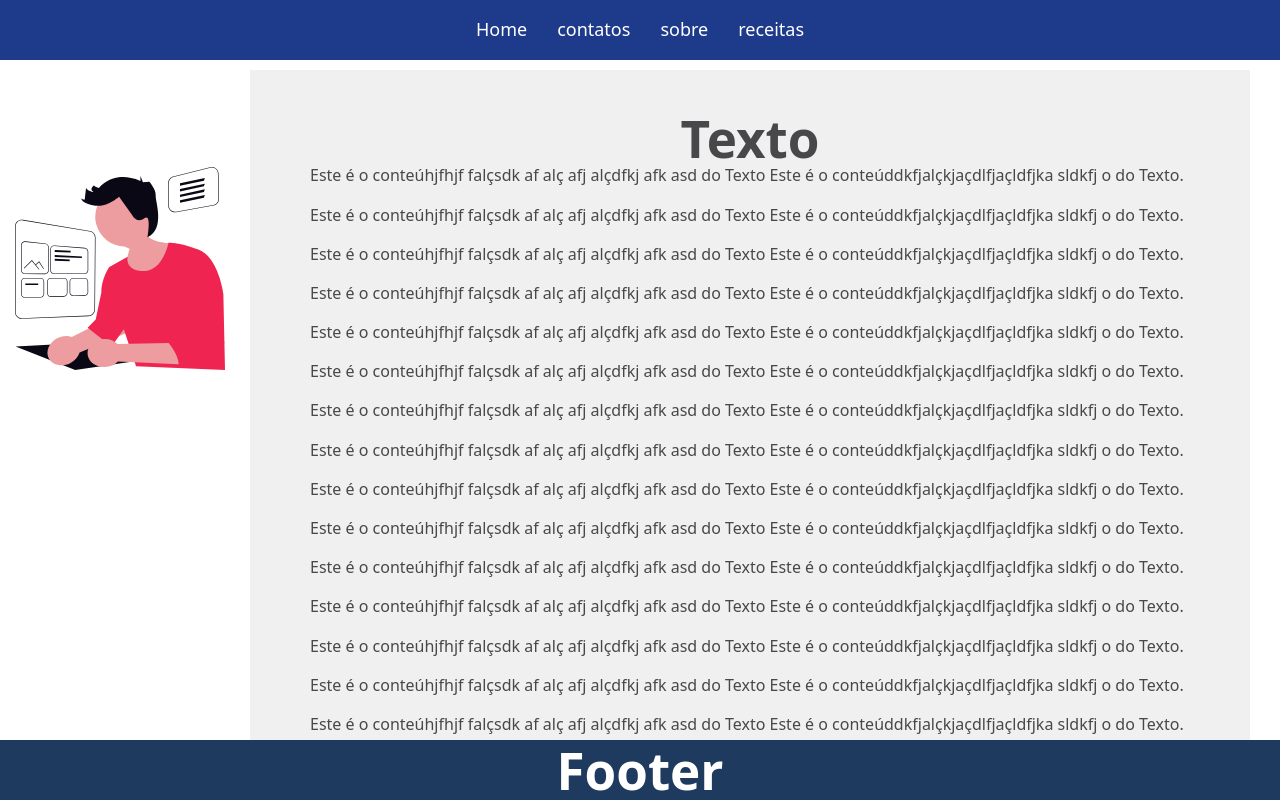
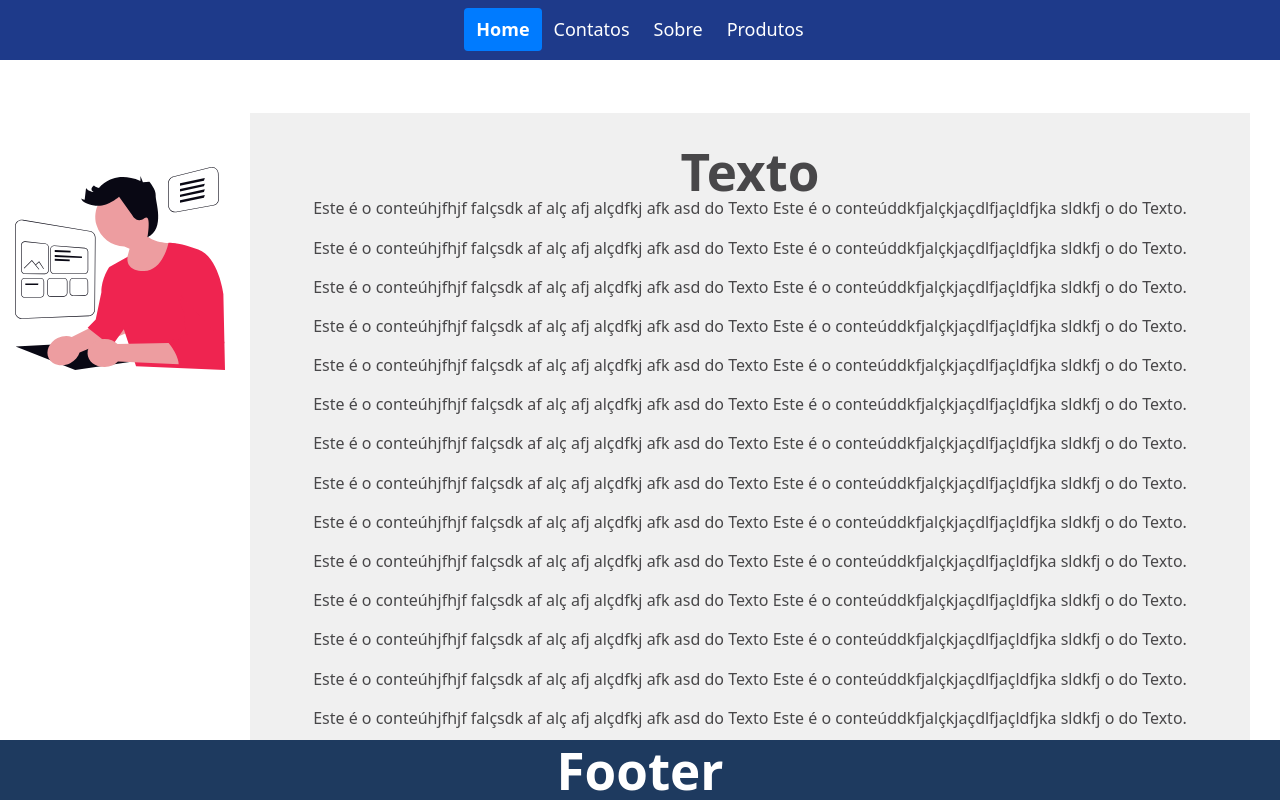
Before and after one commit to edsonrsantos/projeto3, a React (Vite) app: page / in a window 1280 px wide. Built offline with nearby package versions, Linux system fonts and the light colour scheme.

Commit message:
Dia 02/08/2025 às 23:19i

```diff
--- a/src/App.css
+++ b/src/App.css
@@ -99,27 +99,10 @@ body, html, #root, .app {  /*Faz todos os componentes subirem para o topo da tel
 
 }
 
-/* Hover - ao passar o mouse */
-.link:hover {
-  color: #0056b3;
-  background-color: #f0f0f0;
-  border-radius: 4px;
-}
 
-.link {
-  text-decoration: none;
-  color: #333;
-  font-size: 18px;
-  padding: 8px 12px;
-  transition: all 0.3s ease;
-}
 
-.active {
-  color: #ffffff;
-  background-color: #007bff;
-  border-radius: 4px;
-  font-weight: bold;
-}
+
+
 
 .receitas{
   height:auto;
@@ -167,9 +150,7 @@ body, html, #root, .app {  /*Faz todos os componentes subirem para o topo da tel
 }
 /* -----------------------------------------------------------------------*/
 
-.nav link{
-  background-color: red;
-}
+
 
 .detalhes{
  height: auto;
@@ -189,10 +170,11 @@ body, html, #root, .app {  /*Faz todos os componentes subirem para o topo da tel
   background-color: rgb(240, 240, 240);
   width: 1000px;
   margin: 70px auto; /* Centraliza horizontalmente */
-  text-align: justify; /* Ou 'center', se quiser texto centralizado */
-  padding: 40px 60px 100px 60px; /* Espaçamento interno com folga inferior */
+  text-align:center; /* Ou 'center', se quiser texto centralizado */
+  padding: 30px 60px 100px 60px; /* Espaçamento interior do componente Detalhes */
   box-sizing: border-box;
   color: rgb(72, 71, 73);
+  margin-left: 250px;
 }
 
 .texto h1{
@@ -222,3 +204,39 @@ body, html, #root, .app {  /*Faz todos os componentes subirem para o topo da tel
   color: #0056b3;
   text-decoration: underline;
 }
+
+
+.link {
+  color: white;
+  font-size: 18px;
+  padding: 8px 12px;
+  text-decoration: none;
+  transition: background-color 0.2s ease, transform 0.1s ease;
+  border-radius: 4px;
+  display: inline-block;
+}
+
+.link:hover {
+  color: #0056b3;
+  background-color: #f0f0f0;
+  border-radius: 4px;
+}
+
+/* Ao clicar o mouse no link, deixa o ele pintado na cor azul e fonte #ffffffff "ativo" */
+.active {
+  color: #ffffff;
+  background-color: #007bff;
+  border-radius: 4px;
+  font-weight: bold;
+}
+
+.produtos{
+  height:auto;
+  align-content:center; /* centraliza texto na vertical da home  */
+  background-color: rgb(240, 240, 240);
+  width: 1000px;
+  margin-left: 250px;
+  text-align: center; /* centraliza textos na horizontal da home  */
+  margin-top: 70px;
+
+}
--- a/src/App.jsx
+++ b/src/App.jsx
@@ -2,12 +2,16 @@ import './App.css'
 import {BrowserRouter, Route, Routes} from 'react-router-dom'
 import Home from './Home'
 import Contatos from './Contatos'
-import Sobre from './sobre'
+import Sobre from './Sobre'
 import Header from './Header'
 import Footer from './Footer'
 import Receitas from './receitas'
 import Development from './assets/development.svg'
 import Detalhes from './Detalhes'
+import Menu from './Menu'
+import Produtos from './Produtos'
+import Texto from './Texto'
+
 
 function App() {
 
@@ -15,14 +19,17 @@ function App() {
     <div className='app'>
       <BrowserRouter>
       <Header />
-
+      <Menu />
        <div className='content'>
          <Routes>
           <Route path="/" element={<Home />}/>
+          <Route index element={<Texto />} />
           <Route path="/contatos" element={<Contatos />}/>
            <Route path="/sobre" element={<Sobre />}/>
            <Route path="/receitas" element={<Receitas />}/>
            <Route path="/detalhes" element={<Detalhes />}/>
+           <Route path="/produtos" element={<Produtos />}/>
+
         </Routes>
 
            <figure className={'figureAppjsx'}>
--- a/src/Header.jsx
+++ b/src/Header.jsx
@@ -1,5 +1,5 @@
 import React from 'react'
-import Menu from './menu'
+import Menu from './Menu'
 
 const Header = () => {
   return (
--- a/src/Home.jsx
+++ b/src/Home.jsx
@@ -9,7 +9,8 @@ export default function Home() {
       <Routes>
         <Route path="/" element={<Texto />} />
         <Route path="/detalhes" element={<Detalhes />} />
-      </Routes>
+       </Routes>
+
     </div>
   );
 }
--- /dev/null
+++ b/src/Produtos.jsx
@@ -0,0 +1,12 @@
+import React from 'react'
+
+const Produtos = () => {
+  return (
+    <div className='produtos'>
+        <h1>Produtos</h1>
+
+    </div>
+  )
+}
+
+export default Produtos
--- a/src/menu.jsx
+++ b/src/menu.jsx
@@ -1,26 +1,18 @@
-import {Link, useLocation} from 'react-router-dom'
-import './App.css'
+import React from 'react';
+import { Link, useLocation } from 'react-router-dom';
+import './App.css'; // já que você usa App.css globalmente
 
+const Menu = () => {
+  const location = useLocation();
 
+  return (
+    <div className="menu">
+      <Link className={`link ${location.pathname === '/' ? 'active' : ''}`} to="/">Home</Link>
+      <Link className={`link ${location.pathname === '/contatos' ? 'active' : ''}`} to="/contatos">Contatos</Link>
+      <Link className={`link ${location.pathname === '/sobre' ? 'active' : ''}`} to="/sobre">Sobre</Link>
+      <Link className={`link ${location.pathname === '/produtos' ? 'active' : ''}`} to="/produtos">Produtos</Link>
+    </div>
+  );
+};
 
-const menu = () => {
-
-    return (
-
-    <div className='menu'>
-    <nav>
-          <Link to="/" >Home</Link>
-          <Link to="/contatos" >contatos</Link>
-          <Link to="/sobre" >sobre</Link>
-          <Link to="/receitas" >receitas</Link>
-
-       </nav>
-
-
-    </div>
-  )
-
-}
-
-
-export default menu
+export default Menu;
--- a/src/sobre.jsx
+++ b/src/sobre.jsx
@@ -1,6 +1,6 @@
 import React from 'react'
 
-const sobre = () => {
+const Sobre = () => {
   return (
     <div className='sobre'>
         <h1>Sobre</h1>
@@ -9,4 +9,4 @@ const sobre = () => {
   )
 }
 
-export default sobre
+export default Sobre
```
